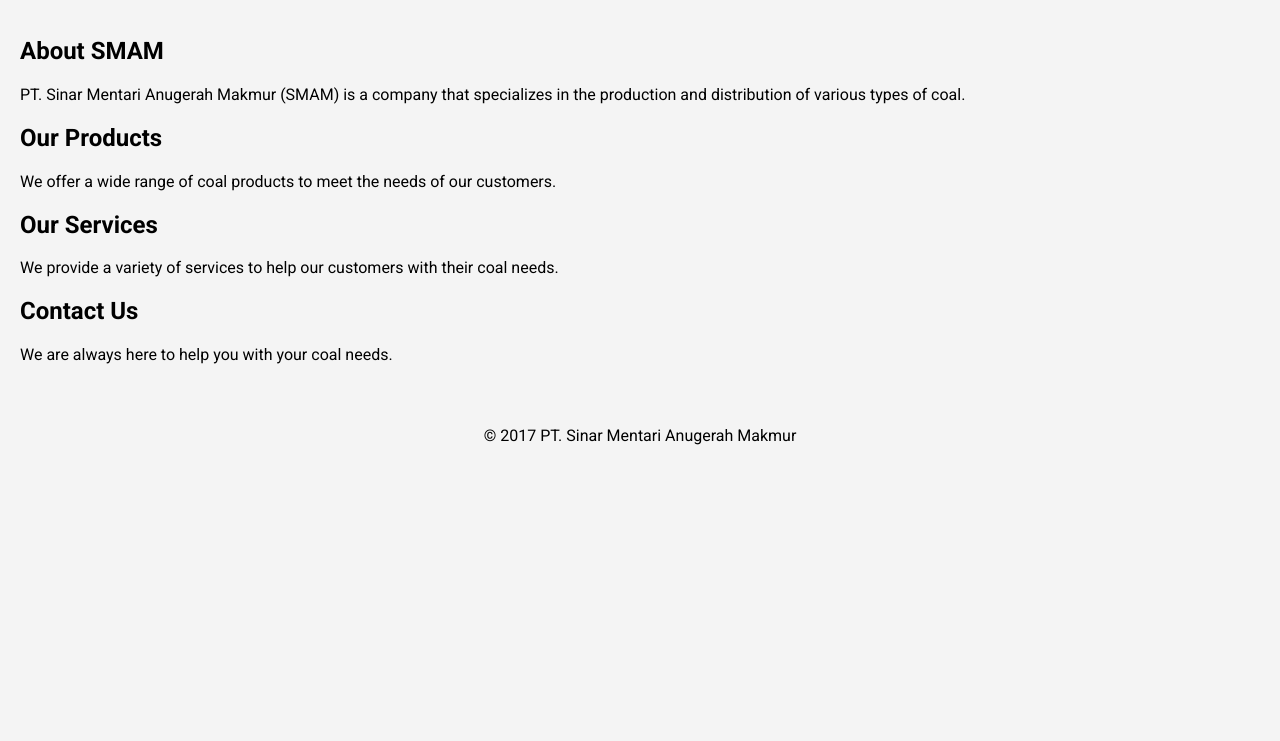
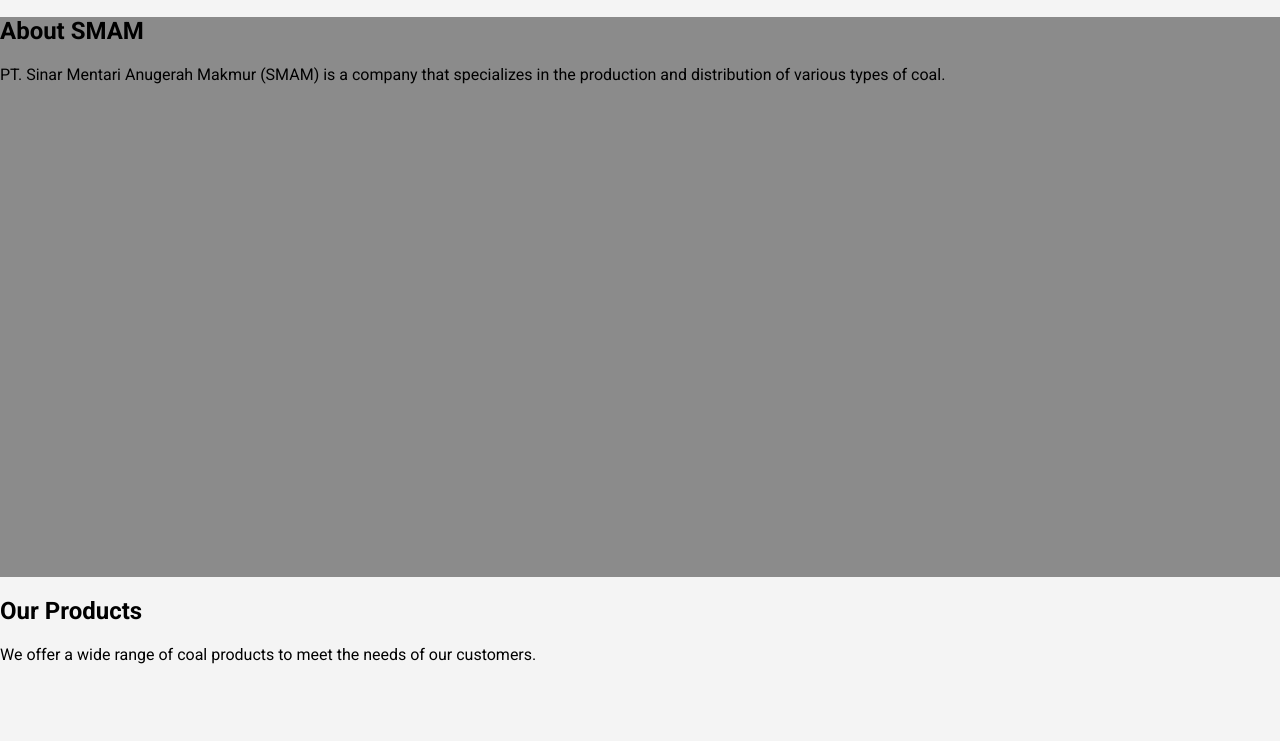
Before and after one commit to RomaruDaze/smam, a plain HTML site: page docs/index.html in a window 1280 px wide. Shown: the part 59-800 px from the top of the page. Drawn offline with Linux system fonts and the light colour scheme.

Commit message:
changes in styles

```diff
--- a/docs/styles.css
+++ b/docs/styles.css
@@ -57,7 +57,25 @@
 }
 
 main {
-    padding: 20px;
+    padding: 0;
+}
+
+.about-us {
+    height: 70vh;
+    background-color: #8b8b8b;
+}
+
+.our-products {
+    height: 70vh;
+}
+
+.our-services {
+    height: 70vh;
+    background-color: #8b8b8b;
+}
+
+.contact-us {
+    height: 70vh;
 }
 
 footer {
```
